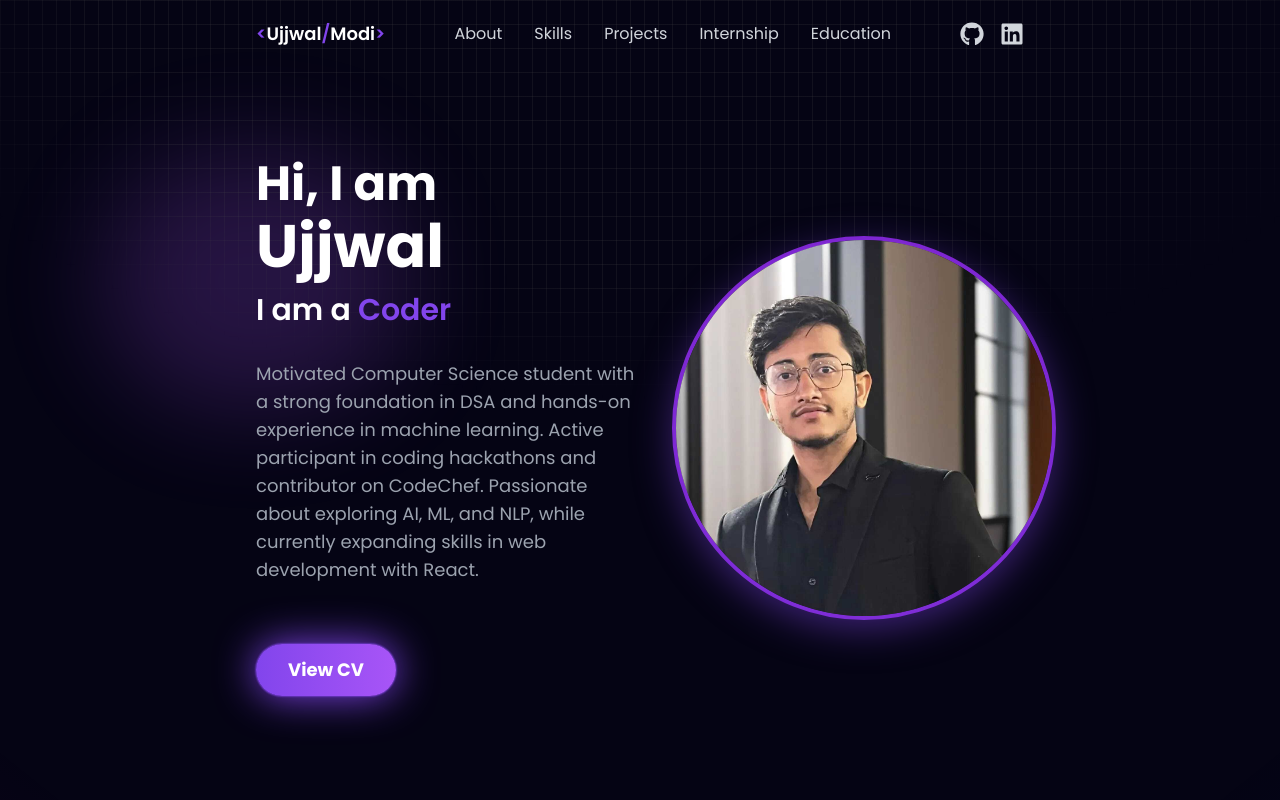
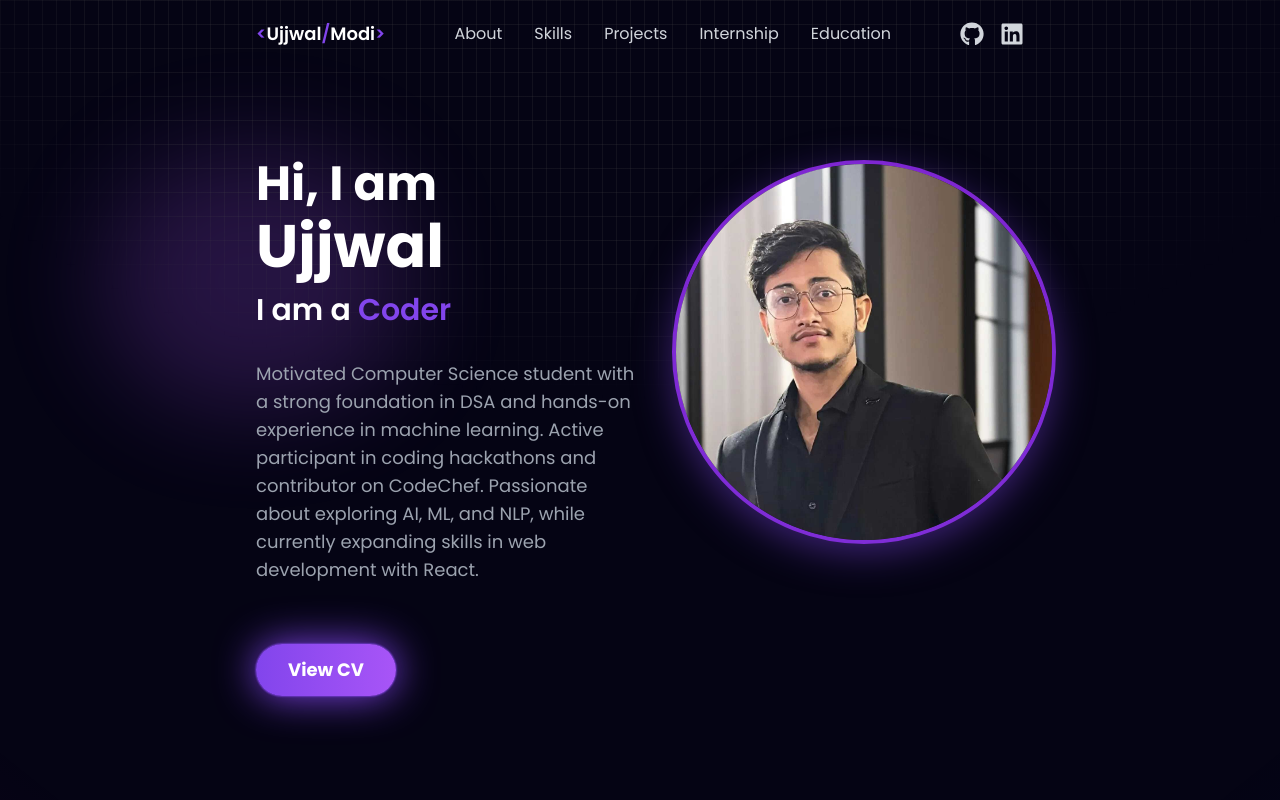
Before and after one commit to Ujjwal-Modi/myPortfolio, a React (Vite) app: page / in a window 1280 px wide. Shown: the top 800 px of the page. Built offline with nearby package versions, Linux system fonts and the light colour scheme.

Commit message:
Updated About logo at top

```diff
--- a/src/components/About/About.jsx
+++ b/src/components/About/About.jsx
@@ -8,7 +8,7 @@ const About = () => {
       id="about"
       className="py-4 px-[7vw] md:px-[7vw] lg:px-[20vw] font-sans mt-8 md:mt-12 lg:mt-16"
     >
-      <div className="flex flex-col-reverse md:flex-row justify-between items-center gap-8">
+      <div className="flex flex-col-reverse md:flex-row justify-between items-start gap-8">
         {/* Left Side */}
         <div className="md:w-1/2 text-center md:text-left mt-8 md:mt-0 flex-shrink-0">
           {/* Greeting */}
```
